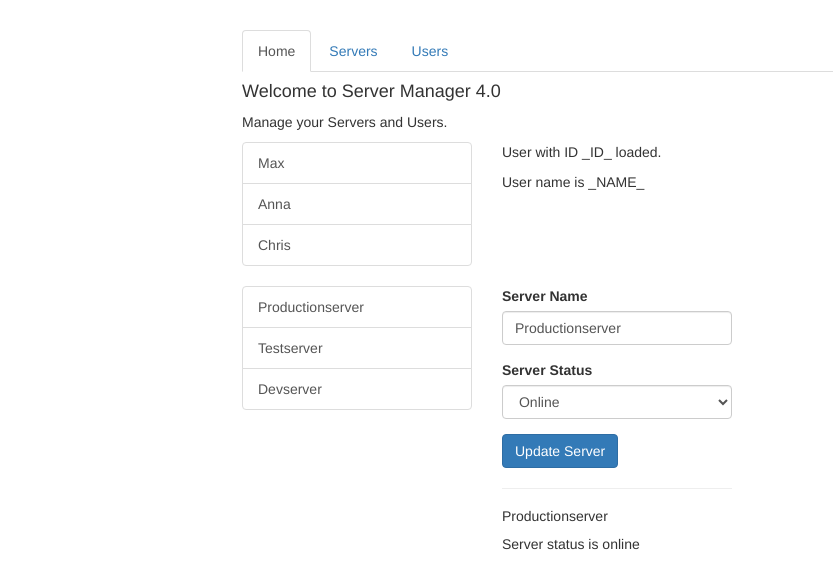
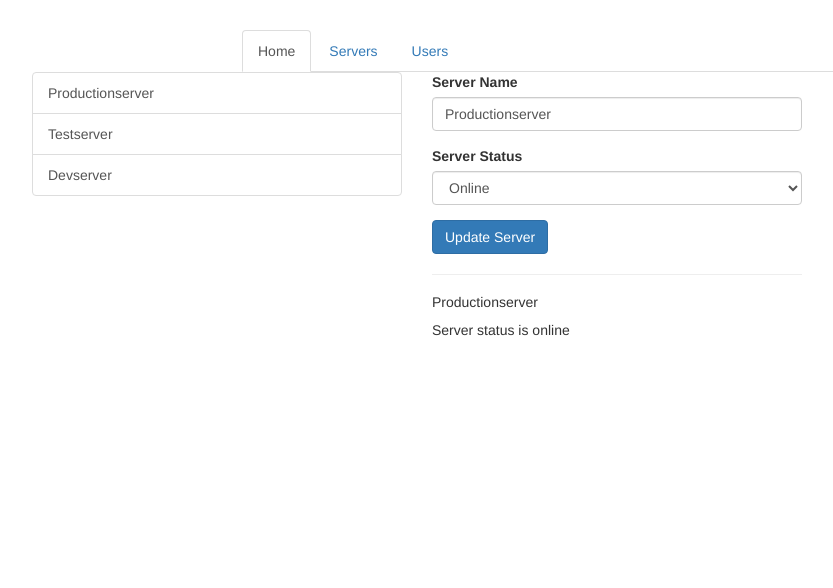
Before and after one commit to tiansiyu0210/Angular-routing-start, an Angular app: page /servers in a window 1280 px wide. Shown: the top 588 px of the page, without its empty margins (23-856 px from the left). Built offline with nearby package versions, Linux system fonts and the light colour scheme.

Commit message:
add routes

```diff
--- a/src/app/app.component.html
+++ b/src/app/app.component.html
@@ -2,25 +2,14 @@
   <div class="row">
     <div class="col-xs-12 col-sm-10 col-md-8 col-sm-offset-1 col-md-offset-2">
       <ul class="nav nav-tabs">
-        <li role="presentation" class="active"><a href="#">Home</a></li>
-        <li role="presentation"><a href="#">Servers</a></li>
-        <li role="presentation"><a href="#">Users</a></li>
+        <li role="presentation" class="active"><a routerLink="/">Home</a></li>
+        <li role="presentation"><a routerLink="/servers">Servers</a></li>
+        <li role="presentation"><a [routerLink]="['/users']" >Users</a></li>
       </ul>
     </div>
   </div>
   <div class="row">
-    <div class="col-xs-12 col-sm-10 col-md-8 col-sm-offset-1 col-md-offset-2">
-      <app-home></app-home>
-    </div>
-  </div>
-  <div class="row">
-    <div class="col-xs-12 col-sm-10 col-md-8 col-sm-offset-1 col-md-offset-2">
-      <app-users></app-users>
-    </div>
-  </div>
-  <div class="row">
-    <div class="col-xs-12 col-sm-10 col-md-8 col-sm-offset-1 col-md-offset-2">
-      <app-servers></app-servers>
-    </div>
+  <!--this a dirivtive-->
+    <router-outlet></router-outlet>
   </div>
 </div>
```
Also changed, not shown: src/app/app.module.ts (+9 -1 lines).
